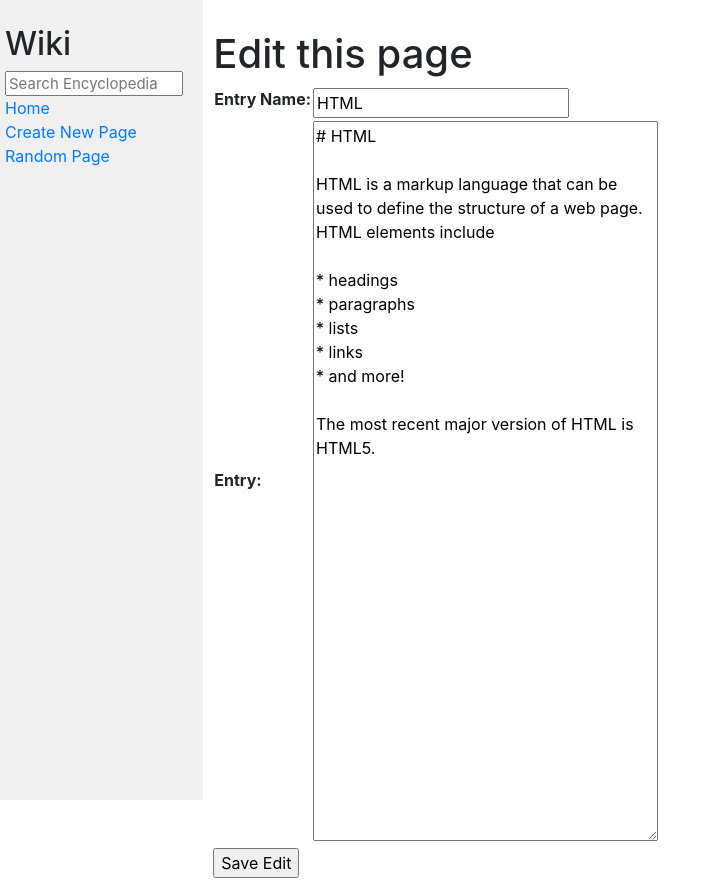
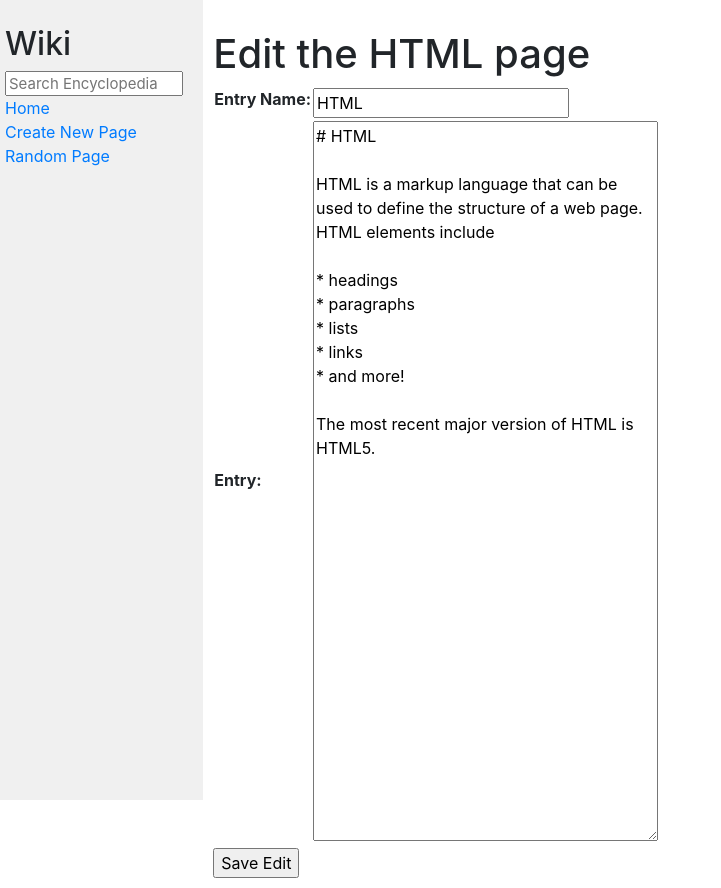
Before and after one commit to zcapkkk/CS50W, a Django app: page /wiki/HTML/edit in a window 1280 px wide. Shown: the whole page, without its empty margins (0-721 px from the left). Run offline with Django 3.2, Linux system fonts and the light colour scheme; some libraries are stand-ins or nearby versions.

Commit message:
changed all urls to being dynamically generated

```diff
--- a/wiki/encyclopedia/templates/encyclopedia/edit.html
+++ b/wiki/encyclopedia/templates/encyclopedia/edit.html
@@ -2,9 +2,9 @@
 
 
 {% block body %}
-<h1>Edit this page</h1>
+<h1>Edit the {{ entryName }} page</h1>
 
-<form action="" method="POST">
+<form action="{% url 'edit' entryName %}" method="POST">
     {% csrf_token %}
     <table>
     {{ form.as_table }}
--- a/wiki/encyclopedia/templates/encyclopedia/entry.html
+++ b/wiki/encyclopedia/templates/encyclopedia/entry.html
@@ -5,6 +5,6 @@
 
 {{ entry| safe }}
 
-<a href="{{request.path}}/edit">Edit this page</a>
+<a href="{% url 'edit' entryName %}">Edit this page</a>
 
 {% endblock %}
--- a/wiki/encyclopedia/templates/encyclopedia/index.html
+++ b/wiki/encyclopedia/templates/encyclopedia/index.html
@@ -10,7 +10,7 @@
     <ul>
         {% for entry in entries %}
             <li>
-                <a href="wiki/{{entry}}">{{ entry }}</a>
+                <a href="{%url 'entry' entry%}">{{ entry }}</a>
 
             </li>
         {% endfor %}
--- a/wiki/encyclopedia/templates/encyclopedia/search.html
+++ b/wiki/encyclopedia/templates/encyclopedia/search.html
@@ -4,9 +4,9 @@
 <h1>Search Results:</h1>
 <ul>
 {% for word in results %}
-<li><a href="wiki/{{word}}">{{word}}</a></li>
+<li><a href="{% url 'entry' word %}">{{word}}</a></li>
 {% empty %}
-<li> No results. <a href = '{% url "index" %}'>Return to home</a> </li>
+<li> No results. <a href = "{% url 'index' %}"">Return to home</a> </li>
 </ul>
 {% endfor %}
 {% endblock %}
--- a/wiki/encyclopedia/views.py
+++ b/wiki/encyclopedia/views.py
@@ -25,10 +25,10 @@ def edit(request, entryName):
             newentry = form.cleaned_data["body"]
             util.save_entry(entryName, newentry)
 
-            return HttpResponseRedirect(f"/wiki/{entryName}")
+            return HttpResponseRedirect(reverse('entry', kwargs={'entryName':entryName}))
 
         else:
-            return render(request, "encyclopedia/edit.html", {"form": form})
+            return render(request, "encyclopedia/edit.html", {"form": form, "entryName": entryName})
 
 
 
@@ -37,8 +37,8 @@ def edit(request, entryName):
         "form": NewPage(initial={
             'title': entryName,
             'body': markdown
-        })
-        })
+        }),
+        "entryName": entryName})
 
 
 def index(request):
@@ -53,7 +53,8 @@ def entry(request, entryName):
         html = markdown2.markdown(util.get_entry(entryName))
 
     return render(request, "encyclopedia/entry.html", {
-        "entry" : html
+        "entry" : html,
+        "entryName": entryName
     })
 
 
@@ -62,7 +63,7 @@ def search(request):
         item = request.GET
         query = item["q"]
         if query in util.list_entries():
-            return HttpResponseRedirect(f"wiki/{query}")
+            return HttpResponseRedirect(reverse('entry', args=[query]))
         else:
             results = []
             for word in util.list_entries():
```
Also changed, not shown: wiki/entries/CSS.md (line endings or trailing spaces).
